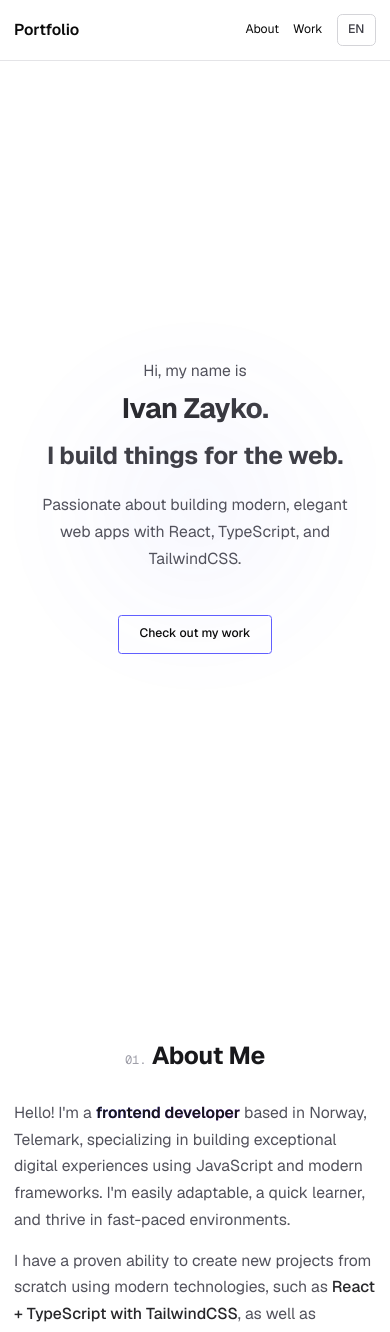
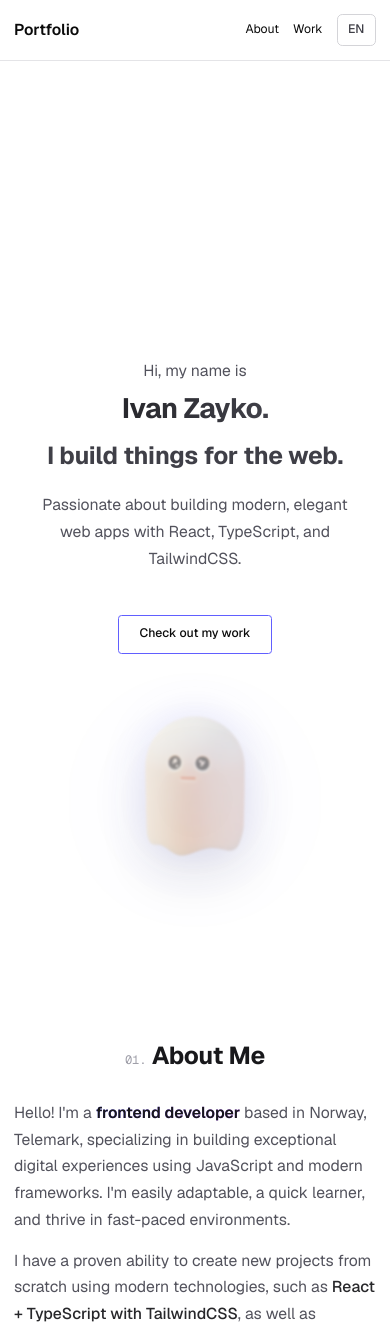
Before and after one commit to davinnchii/portfolio, a Next.js app: page /en in a window 390 px wide. Shown: the top 1332 px of the page. Built offline with nearby package versions, Linux system fonts and the light colour scheme.

Commit message:
Update ghost animation for all devices

```diff
--- a/src/components/GhostAnimation.tsx
+++ b/src/components/GhostAnimation.tsx
@@ -10,18 +10,62 @@ export default function GhostAnimation() {
   const ghostPositionRef = useRef({ x: 0, y: 0 });
   const [ghostTransform, setGhostTransform] = useState({ x: 0, y: 0, scale: 1 });
   const animationFrameRef = useRef<number | undefined>(undefined);
+  const [isDesktop, setIsDesktop] = useState(false);
+  const [hasMouse, setHasMouse] = useState(false);
 
-  // 🌫️ Track mouse position globally
+  // Detect screen size
   useEffect(() => {
+    const checkScreenSize = () => {
+      setIsDesktop(window.innerWidth >= 1024); // lg breakpoint
+    };
+
+    checkScreenSize();
+    window.addEventListener('resize', checkScreenSize);
+    return () => window.removeEventListener('resize', checkScreenSize);
+  }, []);
+
+  // Detect if device has a mouse/pointer
+  useEffect(() => {
+    // Check for precise pointing device (mouse, trackpad)
+    const mediaQuery = window.matchMedia('(pointer: fine)');
+
+    const checkMouse = () => {
+      setHasMouse(mediaQuery.matches);
+    };
+
+    // Initial check
+    checkMouse();
+
+    // Listen for changes (e.g., when external mouse is connected/disconnected)
+    if (mediaQuery.addEventListener) {
+      mediaQuery.addEventListener('change', checkMouse);
+      return () => mediaQuery.removeEventListener('change', checkMouse);
+    } else {
+      // Fallback for older browsers
+      mediaQuery.addListener(checkMouse);
+      return () => mediaQuery.removeListener(checkMouse);
+    }
+  }, []);
+
+  // 🌫️ Track mouse position globally (desktop only, and only if mouse is present)
+  useEffect(() => {
+    if (!isDesktop || !hasMouse) return;
+
     const handleMouseMove = (e: MouseEvent) => {
       setMousePosition({ x: e.clientX, y: e.clientY });
     };
     window.addEventListener('mousemove', handleMouseMove);
     return () => window.removeEventListener('mousemove', handleMouseMove);
-  }, []);
+  }, [isDesktop, hasMouse]);
 
-  // 👻 Animate ghost movement + scale
+  // 👻 Animate ghost movement + scale (desktop only, and only if mouse is present)
   useEffect(() => {
+    if (!isDesktop || !hasMouse) {
+      // Reset transform for mobile/tablet or touch-only devices
+      setGhostTransform({ x: 0, y: 0, scale: 1 });
+      return;
+    }
+
     const animate = () => {
       if (ghostRef.current) {
         const ghostRect = ghostRef.current.getBoundingClientRect();
@@ -67,26 +111,26 @@ export default function GhostAnimation() {
     animationFrameRef.current = requestAnimationFrame(animate);
     return () => {
       if (animationFrameRef.current) cancelAnimationFrame(animationFrameRef.current);
-    }
-  }, [mousePosition]);
+    };
+  }, [mousePosition, isDesktop, hasMouse]);
 
   return (
+    <>
+      {/* Desktop: Right side with cursor-reactive animation */}
       <div
         ref={containerRef}
-      className="absolute inset-0 pointer-events-none overflow-hidden from-zinc-50 via-zinc-100 to-zinc-200 dark:from-zinc-900 dark:via-zinc-950 dark:to-black animate-bg-pan"
+        className="absolute inset-0 pointer-events-none overflow-hidden from-zinc-50 via-zinc-100 to-zinc-200 dark:from-zinc-900 dark:via-zinc-950 dark:to-black animate-bg-pan hidden lg:block"
       >
-      {/* Background subtle particles or stars (optional) */}
-
         <div
-        ref={ghostRef}
-        className="absolute top-1/3 lg:top-1/2 right-0 md:right-8 lg:right-16 opacity-50 dark:opacity-70 hidden sm:block animate-ghost-bob"
+          ref={isDesktop ? ghostRef : null}
+          className={`absolute top-1/4 -right-4 xl:right-16 xl:top-1/2 opacity-50 dark:opacity-70 ${hasMouse ? '' : 'animate-ghost-float'}`}
           style={{
             transform: `translate(-50%, -50%) translate(${ghostTransform.x}px, ${ghostTransform.y}px) scale(${ghostTransform.scale})`,
             filter: 'drop-shadow(0 0 20px rgba(99,102,241,0.3)) blur(1px)',
-          transition: 'transform 0.05s ease-out',
+            transition: hasMouse ? 'transform 0.05s ease-out' : 'none',
           }}
         >
-        <div className="relative w-[150px] h-[175px] md:w-[200px] md:h-[233px] lg:w-[300px] lg:h-[350px]">
+          <div className="relative w-[200px] h-[233px] lg:w-[250px] lg:h-[292px] xl:w-[300px] xl:h-[350px]">
             <Image
               src="/ghost.png"
               alt="Floating ghost"
@@ -98,18 +142,53 @@ export default function GhostAnimation() {
           </div>
         </div>
 
-      {/* Soft glow behind ghost */}
+        {/* Soft glow behind ghost (desktop) */}
         <div
           className="absolute rounded-full blur-3xl opacity-40 dark:opacity-60"
           style={{
             top: '50%',
             right: '8%',
-          width: '300px',
-          height: '300px',
+            width: 'clamp(200px, 25vw, 300px)',
+            height: 'clamp(200px, 25vw, 300px)',
             background: 'radial-gradient(circle, rgba(99,102,241,0.2), transparent 70%)',
             transform: 'translateY(-50%)',
           }}
         />
       </div>
+
+      {/* Mobile/Tablet: Under button with static animation */}
+      <div className="absolute inset-0 pointer-events-none overflow-visible lg:hidden">
+        <div
+          className="absolute top-[calc(50vh+15rem)] md:top-[calc(50vh+13rem)] left-1/2 -translate-x-1/2 opacity-50 dark:opacity-70 animate-ghost-float"
+          style={{
+            filter: 'drop-shadow(0 0 20px rgba(99,102,241,0.3)) blur(1px)',
+          }}
+        >
+          <div className="relative w-[120px] h-[140px] sm:w-[150px] sm:h-[175px]">
+            <Image
+              src="/ghost.png"
+              alt="Floating ghost"
+              fill
+              className="object-contain drop-shadow-2xl select-none"
+              priority
+              unoptimized
+            />
+          </div>
+        </div>
+
+        {/* Soft glow behind ghost (mobile/tablet) */}
+        <div
+          className="absolute rounded-full blur-3xl opacity-30 dark:opacity-50"
+          style={{
+            top: 'calc(50vh + 21rem)',
+            left: '50%',
+            transform: 'translate(-50%, -50%)',
+            width: '200px',
+            height: '200px',
+            background: 'radial-gradient(circle, rgba(99,102,241,0.2), transparent 70%)',
+          }}
+        />
+      </div>
+    </>
   );
 }
--- a/src/components/Hero.tsx
+++ b/src/components/Hero.tsx
@@ -80,7 +80,7 @@ export default function Hero({ isVisible, typingPhase, setTypingPhase }: HeroPro
           </p>
         )}
       </div>
-      <div className="relative z-10 mt-8">
+      <div className="relative z-10 mt-8 flex flex-col items-center">
         <a
           href="#projects"
           className="inline-block px-6 sm:px-8 py-2.5 sm:py-3 border border-indigo-500 dark:border-indigo-400 rounded body-sm font-medium hover:bg-indigo-500 hover:text-white dark:hover:bg-indigo-400 dark:hover:text-[#0a0a0a] transition-all duration-300"
```
Lines whose indentation alone changed are shown as unchanged.
